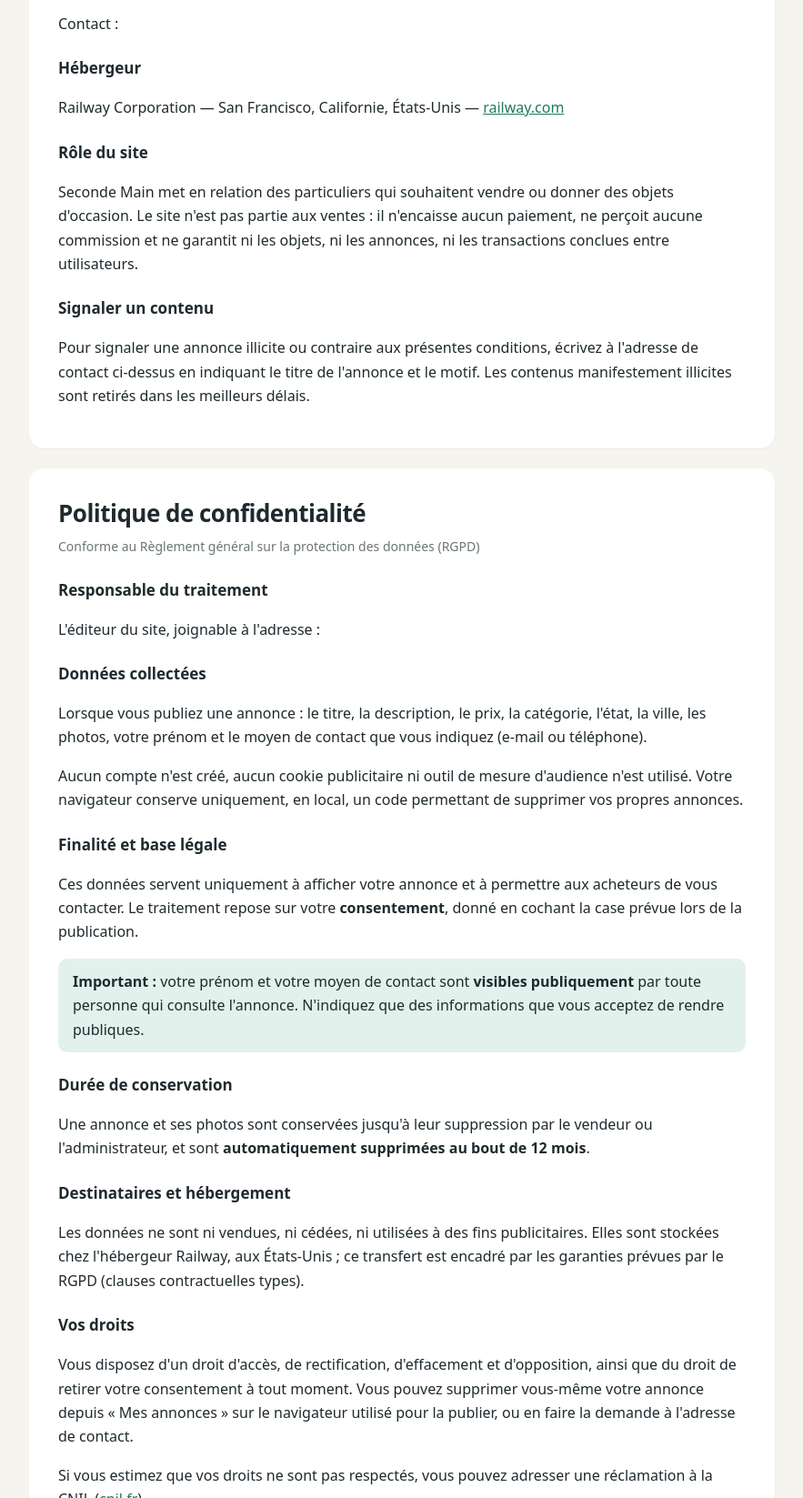
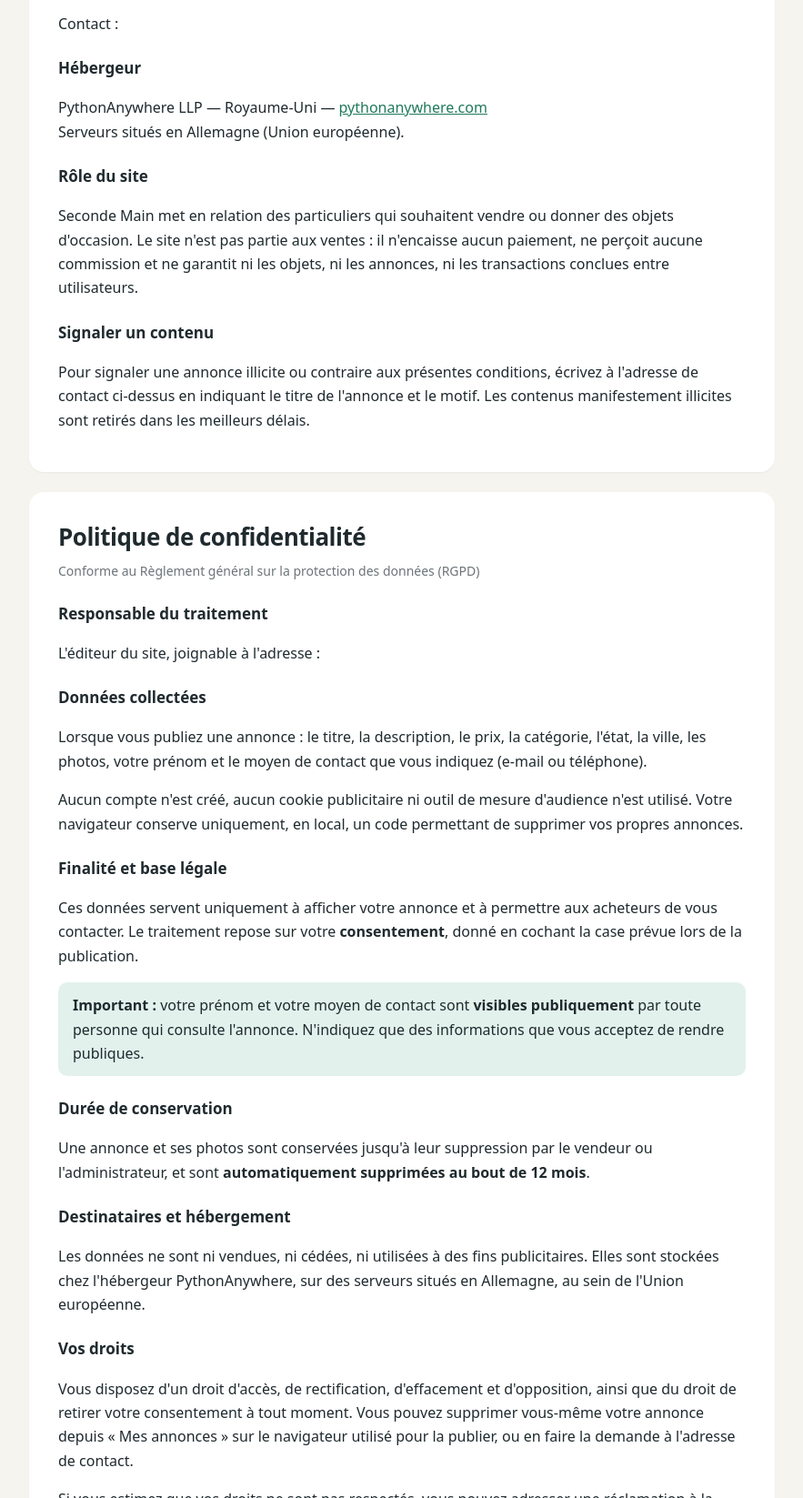
Before and after one commit to menacebks/seconde-main, a plain HTML site: page public/legal.html in a window 1280 px wide. Shown: the part 353-2000 px from the top of the page at 91% size, without its empty margins (198-1081 px from the left). Drawn offline with Linux system fonts and the light colour scheme; no server answers.

Commit message:
Page légale : hébergeur PythonAnywhere (UE) ; guide PythonAnywhere à jour
Co-Authored-By: Claude Opus 5.5 <noreply@anthropic.com>

```diff
--- a/public/legal.html
+++ b/public/legal.html
@@ -43,7 +43,7 @@
     <p>Contact : <span class="contact"></span></p>
 
     <h2>Hébergeur</h2>
-    <p>Railway Corporation — San Francisco, Californie, États-Unis — <a href="https://railway.com" target="_blank" rel="noopener">railway.com</a></p>
+    <p>PythonAnywhere LLP — Royaume-Uni — <a href="https://www.pythonanywhere.com" target="_blank" rel="noopener">pythonanywhere.com</a><br>Serveurs situés en Allemagne (Union européenne).</p>
 
     <h2>Rôle du site</h2>
     <p>Seconde Main met en relation des particuliers qui souhaitent vendre ou donner des objets d'occasion. Le site n'est pas partie aux ventes : il n'encaisse aucun paiement, ne perçoit aucune commission et ne garantit ni les objets, ni les annonces, ni les transactions conclues entre utilisateurs.</p>
@@ -72,7 +72,7 @@
     <p>Une annonce et ses photos sont conservées jusqu'à leur suppression par le vendeur ou l'administrateur, et sont <strong>automatiquement supprimées au bout de 12 mois</strong>.</p>
 
     <h2>Destinataires et hébergement</h2>
-    <p>Les données ne sont ni vendues, ni cédées, ni utilisées à des fins publicitaires. Elles sont stockées chez l'hébergeur Railway, aux États-Unis ; ce transfert est encadré par les garanties prévues par le RGPD (clauses contractuelles types).</p>
+    <p>Les données ne sont ni vendues, ni cédées, ni utilisées à des fins publicitaires. Elles sont stockées chez l'hébergeur PythonAnywhere, sur des serveurs situés en Allemagne, au sein de l'Union européenne.</p>
 
     <h2>Vos droits</h2>
     <p>Vous disposez d'un droit d'accès, de rectification, d'effacement et d'opposition, ainsi que du droit de retirer votre consentement à tout moment. Vous pouvez supprimer vous-même votre annonce depuis « Mes annonces » sur le navigateur utilisé pour la publier, ou en faire la demande à l'adresse de contact.</p>
```
Also changed, not shown: 1 other file.
